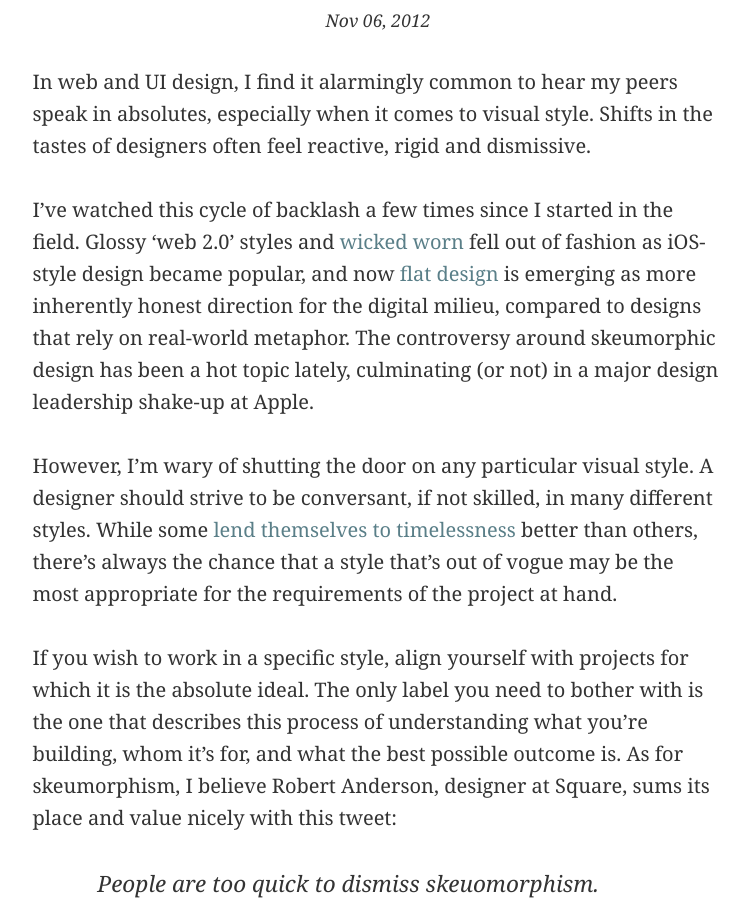
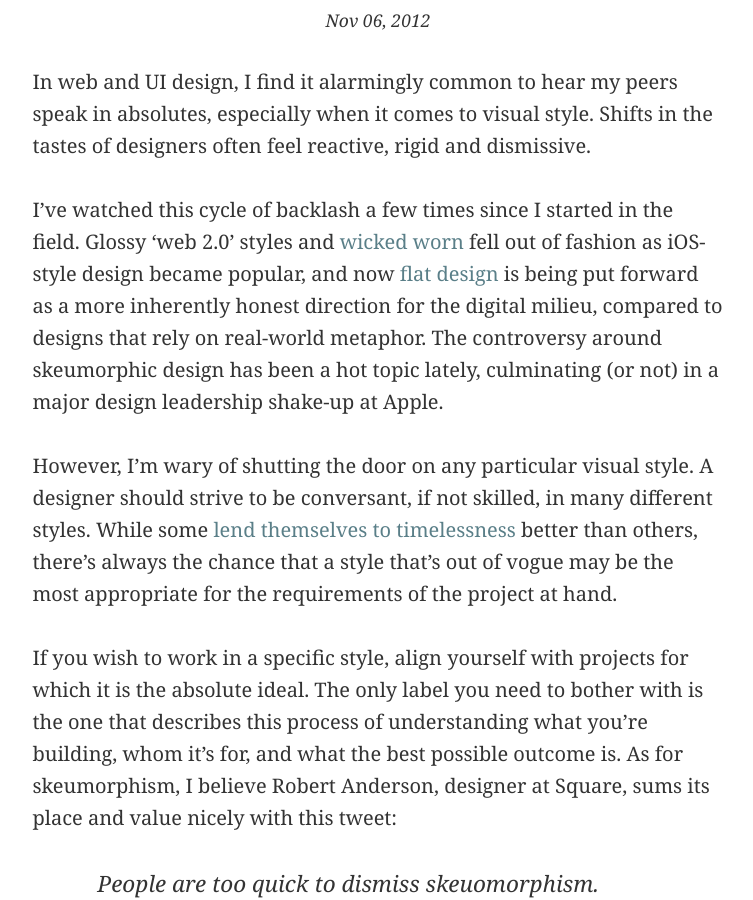
Before and after one commit to kevinfinlayson/kevinfinlayson.com, a Jekyll site: the page built from index.html, in a window 1280 px wide and 900 px high, scrolled down 362 px. Shown: the whole window, without its empty margins (262-1015 px from the left). Built offline with Jekyll 4.4.1, drawn with Linux system fonts in a browser that asks for light colours; nearby versions of some CDN libraries; the list of posts is cut into pages by our own code; comment, search, counter and statistics services are not loaded.

Commit message:
Visual style post edit

```diff
--- a/_posts/2012-11-06-visual-style.md
+++ b/_posts/2012-11-06-visual-style.md
@@ -5,7 +5,7 @@ title: Visual Style
 
 In web and UI design, I find it alarmingly common to hear my peers speak in absolutes, especially when it comes to visual style. Shifts in the tastes of designers often feel reactive, rigid and dismissive.
 
-I’ve watched this cycle of backlash a few times since I started in the field. Glossy ‘web 2.0’ styles and [wicked worn](http://cameronmoll.com/archives/000024.html) fell out of fashion as iOS-style design became popular, and now  [flat design](http://layervault.tumblr.com/post/32267022219/flat-interface-design) is emerging as more inherently honest direction for the digital milieu, compared to designs that rely on real-world metaphor. The controversy around skeumorphic design has been a hot topic lately, culminating (or not) in a major design leadership shake-up at Apple.
+I’ve watched this cycle of backlash a few times since I started in the field. Glossy ‘web 2.0’ styles and [wicked worn](http://cameronmoll.com/archives/000024.html) fell out of fashion as iOS-style design became popular, and now  [flat design](http://layervault.tumblr.com/post/32267022219/flat-interface-design) is being put forward as a more inherently honest direction for the digital milieu, compared to designs that rely on real-world metaphor. The controversy around skeumorphic design has been a hot topic lately, culminating (or not) in a major design leadership shake-up at Apple.
 
 However, I’m wary of shutting the door on any particular visual style. A designer should strive to be conversant, if not skilled, in many different styles. While some [lend themselves to timelessness](http://www.paulgraham.com/taste.html) better than others, there’s always the chance that a style that’s out of vogue may be the most appropriate for the requirements of the project at hand.
 
```
